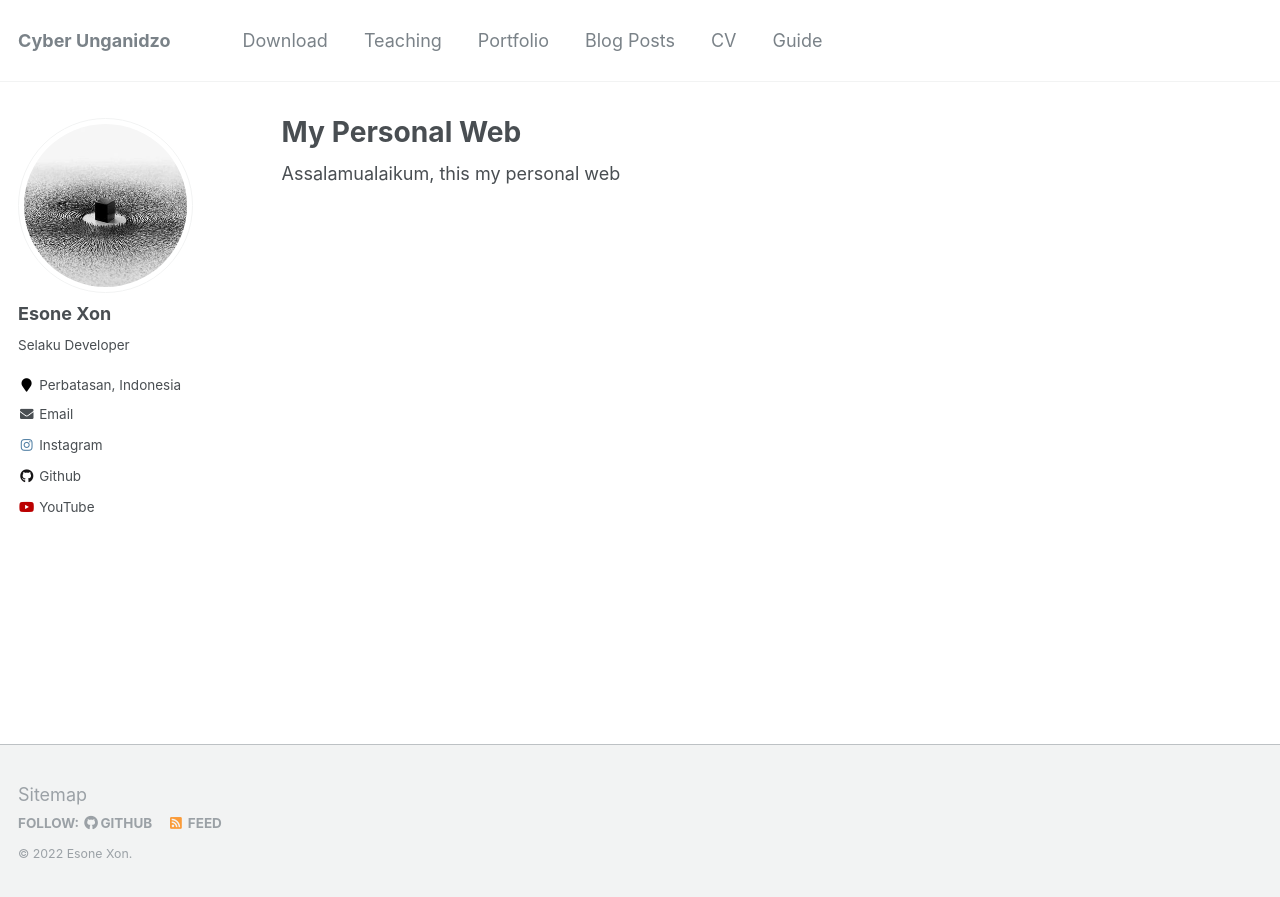
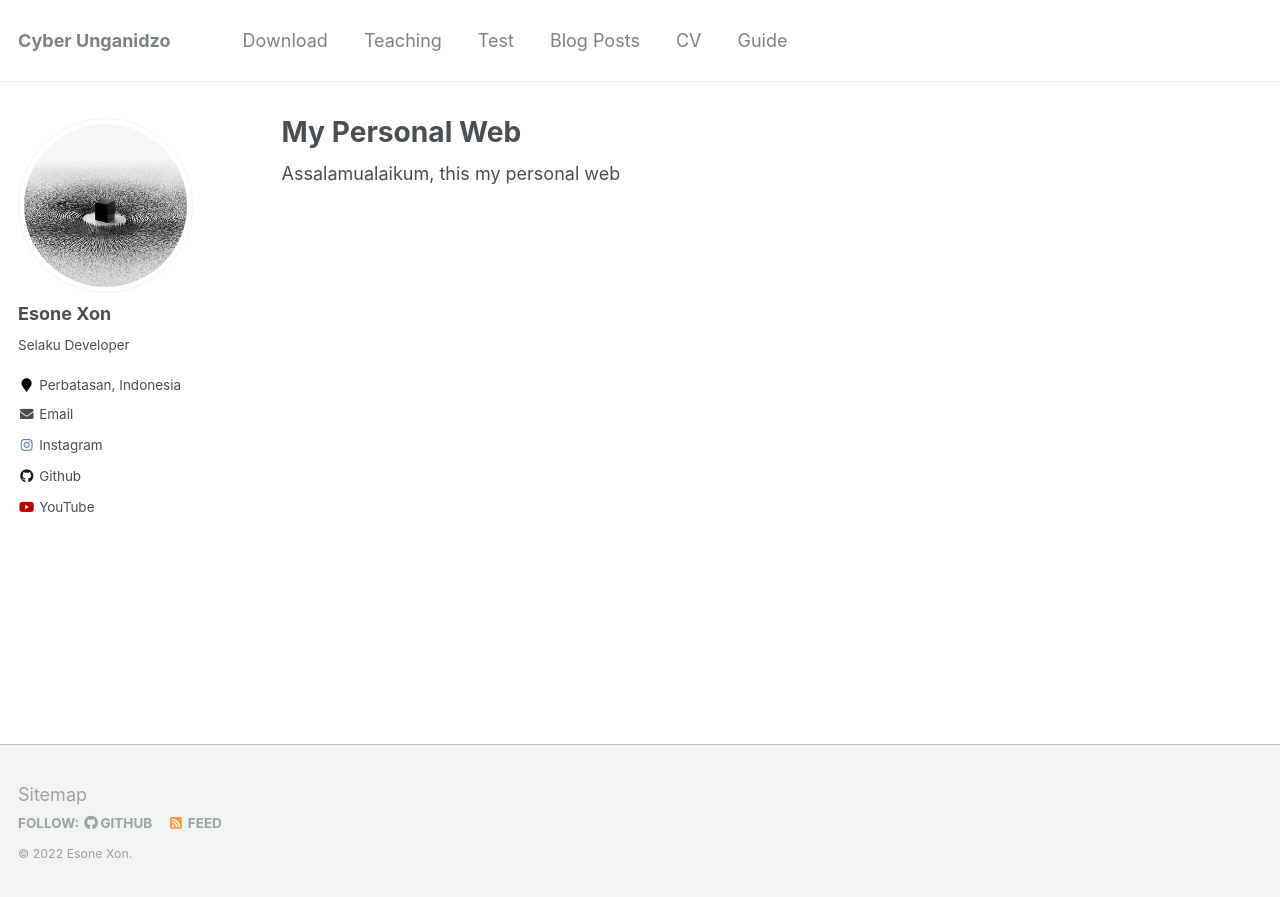
Before and after one commit to esoneXon/esoneXon.github.io, a Jekyll site: the page built from _pages/about.md, in a window 1280 px wide. Shown: the top 897 px of the page. Built offline with Jekyll 4.4.1, drawn with Linux system fonts in a browser that asks for light colours.

Commit message:
Update navigation.yml

```diff
--- a/_data/navigation.yml
+++ b/_data/navigation.yml
@@ -6,8 +6,8 @@ main:
   - title: "Teaching"
     url: /teaching/
 
-  - title: "Portfolio"
-    url: /portfolio/
+  - title: "Test"
+    url: /test/
 
   - title: "Blog Posts"
     url: /year-archive/
```
